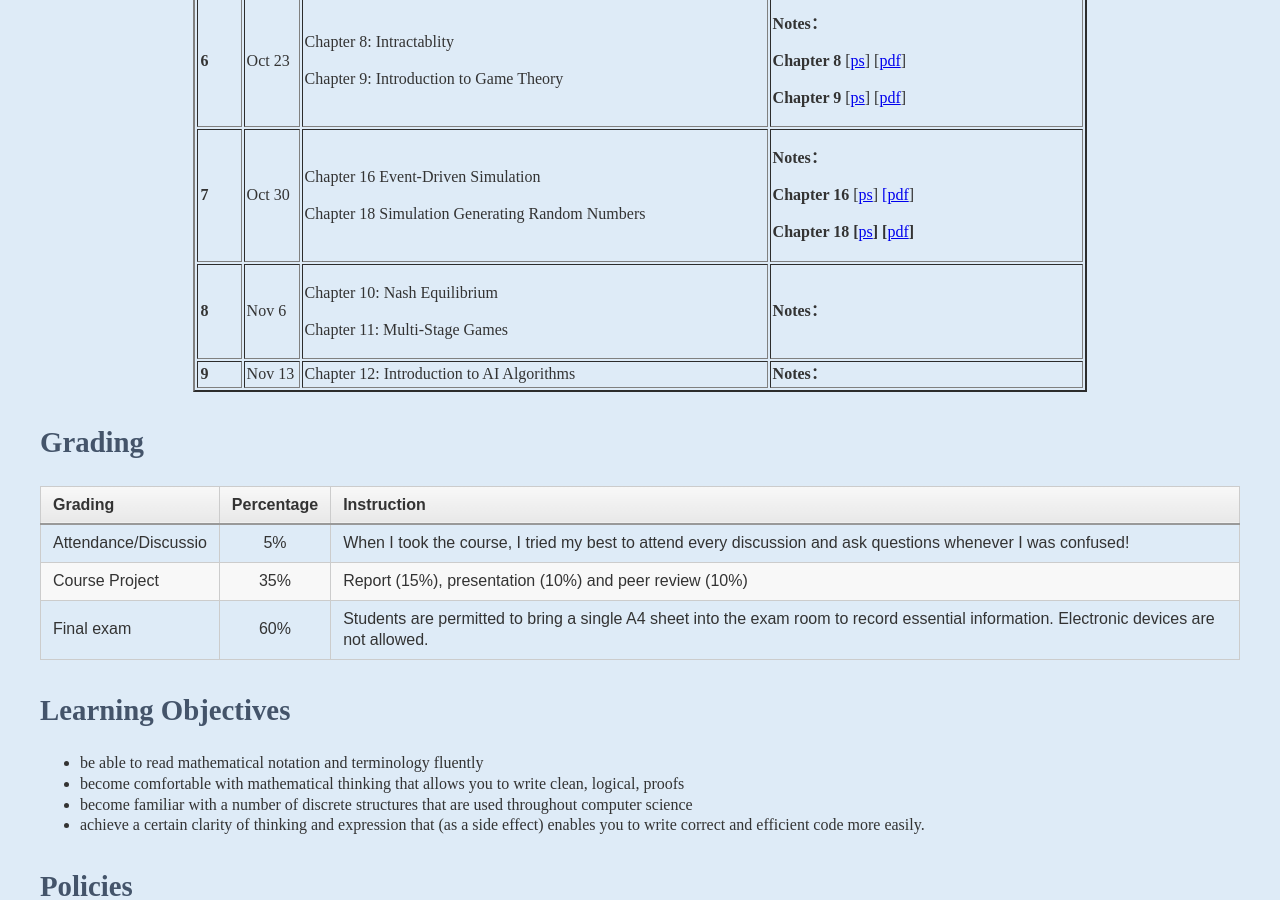
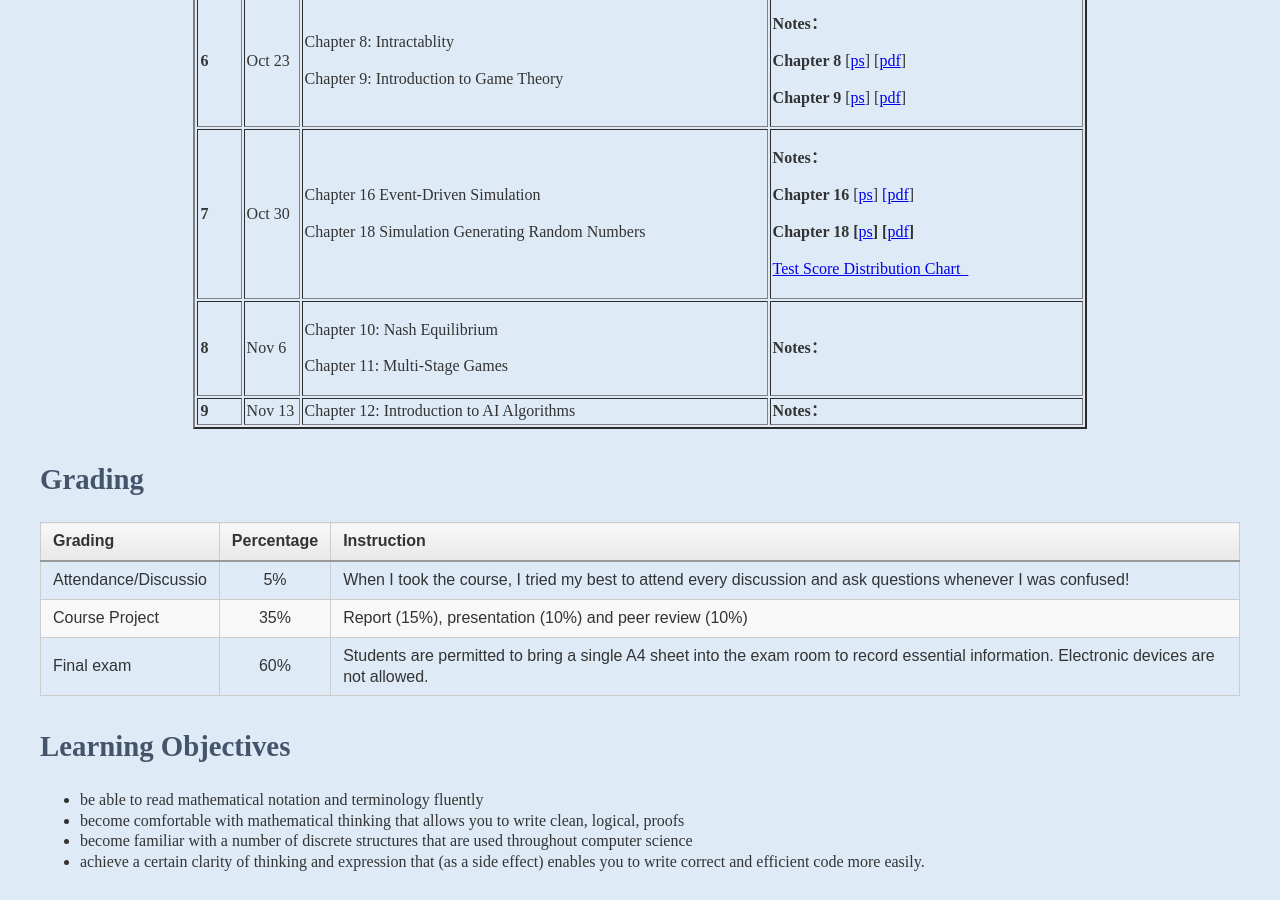
Before and after one commit to kejiwei/kejiwei.github.io, a Jekyll site: the page teaching/courses/OTM/index.html, which Jekyll copies as it is, in a window 1280 px wide and 900 px high, scrolled down 1598 px. Built offline with Jekyll 4.4.1, drawn with Linux system fonts in a browser that asks for light colours.

Commit message:
Test Score Distribution Chart

```diff
--- a/teaching/courses/OTM/index.html
+++ b/teaching/courses/OTM/index.html
@@ -131,7 +131,8 @@
                 <td><p><strong>Notes： </strong> </p>
                   <p><strong>Chapter 16 </strong>[<a href="slides/CH16 Event-Driven Simulation.pps">ps</a>] <a href="slides/CH16 Event-Driven Simulation.pdf">[pdf</a>]</p>
                   <p><b>Chapter 18 [</b><a href="slides/CH18 Simulation Generating Random Numbers.ppsx">ps</a><b>] [</b><a href="slides/CH18 Simulation Generating Random Numbers.pdf">pdf</a><strong>]<br>
-                  </strong></p></td>
+                  </strong></p>
+                  <p><a href="slides/Score Distribution Diagram - Oct 30, 2025.pdf">Test Score Distribution Chart  &nbsp;</a></p></td>
                 </tr>
 
                 <tr>
```
Also changed, not shown: 1 other file.
